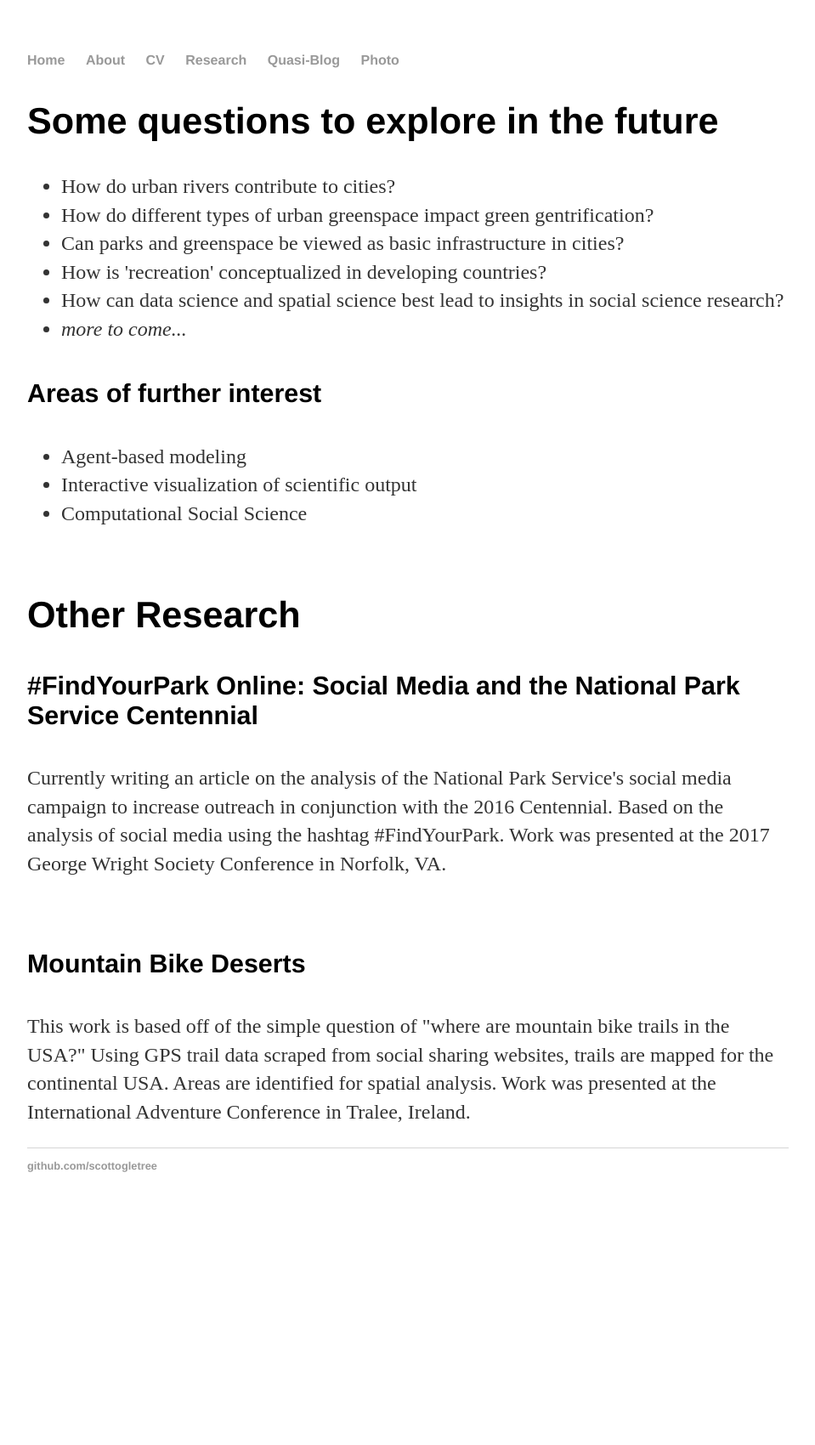
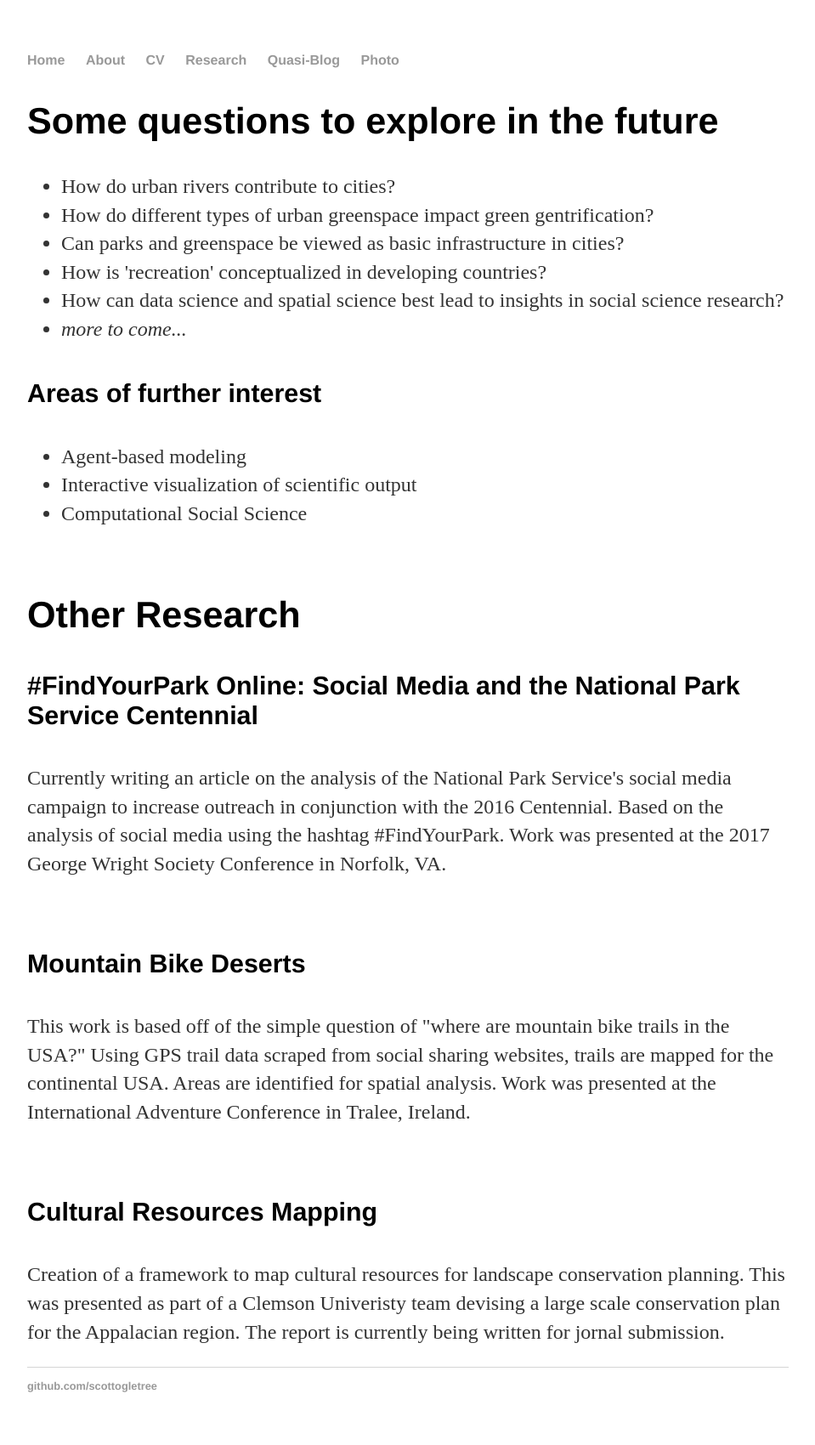
Before and after one commit to scottogletree/ogletrees.github.io, a Jekyll site: the page built from research/other_research.html, in a window 1280 px wide. Shown: the whole page at 85% size, without its empty margins (160-1119 px from the left). Built offline with Jekyll 4.4.1, drawn with Linux system fonts in a browser that asks for light colours; before the commit the page ends 1441 px from its top, so only the background shows below that.

Commit message:
Update other_research.html

```diff
--- a/research/other_research.html
+++ b/research/other_research.html
@@ -26,3 +26,6 @@
 <br>
 <h4>Mountain Bike Deserts</h4>
 <p>This work is based off of the simple question of "where are mountain bike trails in the USA?" Using GPS trail data scraped from social sharing websites, trails are mapped for the continental USA. Areas are identified for spatial analysis. Work was presented at the International Adventure Conference  in Tralee, Ireland.</p>
+<br>
+<h4>Cultural Resources Mapping</h4>
+<p>Creation of a framework to map cultural resources for landscape conservation planning. This was presented as part of a Clemson Univeristy team devising a large scale conservation plan for the Appalacian region. The report is currently being written for jornal submission.</p>
```
